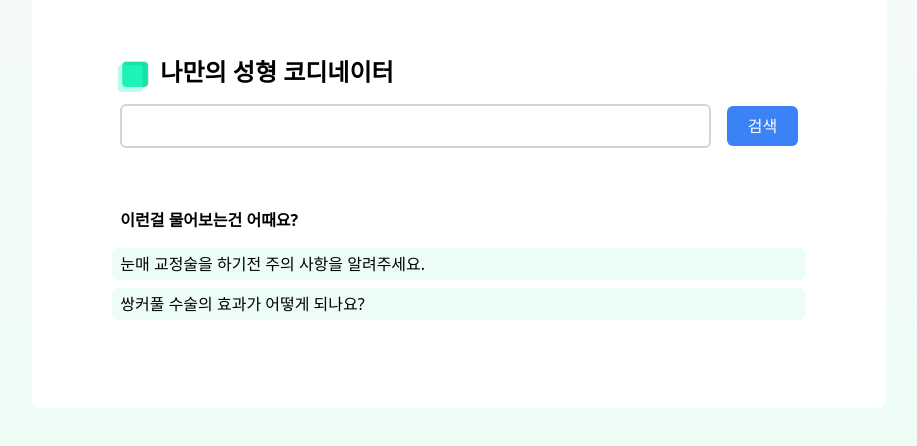
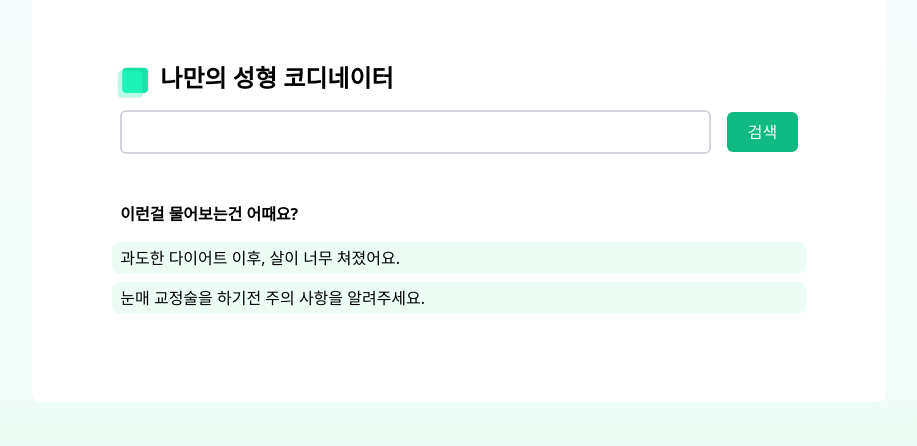
Before and after one commit to kojunseo/wanted-cosmetic-frontend, a React (Create React App) app: page / in a window 1280 px wide. Shown: the part 208-654 px from the top of the page, without its empty margins (181-1098 px from the left). Built offline with nearby package versions, Linux system fonts and the light colour scheme.

Commit message:
v.1 finished

```diff
--- a/public/index.html
+++ b/public/index.html
@@ -2,14 +2,14 @@
 <html lang="en">
   <head>
     <meta charset="utf-8" />
-    <link rel="icon" href="%PUBLIC_URL%/favicon.ico" />
+    <link rel="icon" href="%PUBLIC_URL%/favi.ico" />
     <meta name="viewport" content="width=device-width, initial-scale=1" />
     <meta name="theme-color" content="#000000" />
     <meta
       name="description"
-      content="Web site created using create-react-app"
+      content="My Cosmetic AI Coordinator"
     />
-    <link rel="apple-touch-icon" href="%PUBLIC_URL%/logo192.png" />
+    <link rel="apple-touch-icon" href="%PUBLIC_URL%/logo.png" />
     <!--
       manifest.json provides metadata used when your web app is installed on a
       user's mobile device or desktop. See https://developers.google.com/web/fundamentals/web-app-manifest/
@@ -24,7 +24,7 @@
       work correctly both with client-side routing and a non-root public URL.
       Learn how to configure a non-root public URL by running `npm run build`.
     -->
-    <title>React App</title>
+    <title>성형 코디네이터 AI</title>
   </head>
   <body>
     <noscript>You need to enable JavaScript to run this app.</noscript>
--- a/src/App.js
+++ b/src/App.js
@@ -1,4 +1,4 @@
-import React, { useState } from 'react';
+import React, { useState, useEffect } from 'react';
 import './App.css';
 import WantedChatCompletions from './wantedpt';
 import logo from './logo.png';
@@ -9,25 +9,32 @@ function App() {
   const search_keyword_chain = new WantedChatCompletions("f803a97aa734c16ded979d5b176389bf80b7bd2230ee5c49ef94dd6c7df8cae2");
   const document_index_search_chain = new WantedChatCompletions("1cbab7a71f89a0f4a1874c9b0c8abdc829164e44254614b856f8013d0c6d1bc5",);
   const generation_chain = new WantedChatCompletions("47df1957fb5093fc089887263481f3a4ab1551fc1ea5dcbe29ba27c8f3d30241");
+  const related_question_chain = new WantedChatCompletions("571813f290f28d1fefd3964999d91198fc79621d63e7855f8ef8993e72285209");
   const [userQuestion, setUserQuestion] = useState('');
   const [isSearching, setIsSearching] = useState(false);
   const [status, setStatus] = useState('');
+  const [answer, setAnswer] = useState('');
+  const [community, setCommunity] = useState('');
+  const [random1, setRandom1] = useState('');
+  const [random2, setRandom2] = useState('');
+  const [related_question, setRelatedQuestion] = useState('');
 
+
+
+
+  useEffect(() => {
     const randomQuestion = [
       "보톡스 시술의 부작용을 알려주세요.",
       "코의 높이를 올리고 싶어요. 어떤 수술이 적합할까요?",
       "가슴이 너무 작아서 고민이에요.",
       "쌍커풀 수술의 효과가 어떻게 되나요?",
       "눈매 교정술을 하기전 주의 사항을 알려주세요.",
-    "과도한 다이어트 이후, 살이 너무 쳐졌어요."
-  ]
-  var randomIndex1 = Math.floor(Math.random() * randomQuestion.length);
-  if (randomIndex1===0){
-    randomIndex1 = 1;
-  }
-
-  const random1 = randomQuestion[randomIndex1];
-  const random2 = randomQuestion[randomIndex1-1];
+      "과도한 다이어트 이후, 살이 너무 쳐졌어요.",
+    ];
+    var randomIndex1 = Math.floor(Math.random() * (randomQuestion.length-1)) + 1;
+    setRandom1(randomQuestion[randomIndex1]);
+    setRandom2(randomQuestion[randomIndex1-1]);
+  }, []);
 
 
   const handleSearch = async () => {
@@ -35,19 +42,69 @@ function App() {
     document.getElementById('howabout').classList.add('hidden');
     document.getElementById('howabout-title').classList.add('hidden');
     document.getElementById('loading').classList.remove('hidden');
+    document.getElementById('loading-spinner').classList.remove('hidden');
+    document.getElementById('loading-status').classList.add('px-3');
+    document.getElementById('answer').classList.add('hidden');
 
 
-    setStatus('적절한 수술을 찾고 있습니다.');
+    setStatus('관련된 수술을 찾고 있습니다.');
     const keyword = await search_keyword_chain.completions([], {question: userQuestion});
+    if (keyword === "33"){
+      // 질문이 잘못된 경우
+      setStatus("잘못된 질문입니다. 다시 입력해주세요.");
+      document.getElementById('loading-status').classList.remove('px-3');
+      document.getElementById('loading-spinner').classList.add('hidden');
+      document.getElementById('howabout').classList.remove('hidden');
+      document.getElementById('howabout-title').classList.remove('hidden');
+      return;
+    }
+
+    const community = await search_keyword_chain.get_community(keyword);
+    setCommunity(
+      <div>
+        <div onClick={() => window.open(community.links[0], '_blank')} className='hover:bg-emerald-100 active:bg-emerald-200 bg-emerald-50 p-2 rounded-lg my-2'>
+          <p className='text-md font-semibold'>{community.titles[0]}</p>
+          <p className='text-sm pt-1 font-light'>요약내용: {community.result[0]}</p>
+        </div>
+        <div onClick={() => window.open(community.links[1], '_blank')} className='hover:bg-emerald-100 active:bg-emerald-200 bg-emerald-50 p-2 rounded-lg my-2'>
+          <p className='text-md font-semibold'>{community.titles[1]}</p>
+          <p className='text-sm pt-1 font-light'>요약내용: {community.result[1]}</p>
+        </div>
+        <div onClick={() => window.open(community.links[2], '_blank')} className='hover:bg-emerald-100 active:bg-emerald-200 bg-emerald-50 p-2 rounded-lg my-2'>
+          <p className='text-md font-semibold'>{community.titles[2]}</p>
+          <p className='text-sm pt-1 font-light'>요약내용: {community.result[2]}</p>
+        </div>
+
+      </div>
+    )
     const keyword_name = await search_keyword_chain.get_keyword(keyword);
-    // if keyword is fetched than change status
     const document_index = await document_index_search_chain.completions([], {question: userQuestion});
     const context = await document_index_search_chain.get_context(keyword, document_index);
 
-    setStatus(`'${keyword_name}'와 관련된 수술을 찾고 있습니다. 전담 코디네이터가 의견을 작성 중입니다.`);
-    const answer = await generation_chain.completions([], {"question": userQuestion, "context": context})
+    setStatus(`'${keyword_name}'와 관련된 정보를 수집 중 있습니다.`);
+    const coord_answer = await generation_chain.completions([], {"question": userQuestion, "context": context})
+    setStatus(`코디네이터의 '${keyword_name}'에 대한 내용을 정리 중 입니다.`);
+
+    const related_question = await related_question_chain.completions([], {"question": userQuestion, "context": context})
+
     document.getElementById('loading').classList.add('hidden');
-    setStatus(answer);
+    document.getElementById('answer').classList.remove('hidden');
+    setAnswer(<p className='text-md'>{coord_answer}</p>)
+
+
+    const related_question_array = related_question.split('\n');
+    for (let i = 0; i < related_question_array.length; i++){
+      // remove the first 2 characters if it starts with number
+      if (related_question_array[i][0] in ['0', '1', '2', '3']){
+        related_question_array[i] = related_question_array[i].slice(2);
+      }
+    }
+    setRelatedQuestion(
+      <div>
+        <p id="howabout1" className='px-2 bg-emerald-50 border-1 p-1 my-2 rounded-lg hover:bg-emerald-100 active:bg-emerald-200' onClick={() => handleRelatedQuestionClick(related_question_array[0])}>{related_question_array[0]}</p>
+        <p id="howabout2" className='px-2 bg-emerald-50 border-1 p-1 my-2 rounded-lg hover:bg-emerald-100 active:bg-emerald-200' onClick={() => handleRelatedQuestionClick(related_question_array[1])}>{related_question_array[1]}</p>
+      </div>
+    )
   };
 
 
@@ -57,30 +114,53 @@ function App() {
     }
   };
 
+  const handleRelatedQuestionClick = (text) => {
+    document.getElementById('howabout').classList.add('hidden');
+    document.getElementById('howabout-title').classList.add('hidden');
+    // document.getElementById('answer').classList.add('hidden');
+    document.getElementById('loading').classList.add('hidden');
+    setUserQuestion(text);
+  };
+
   const handleHowAboutClick = (text) => {
+    document.getElementById('howabout').classList.remove('hidden');
+    document.getElementById('howabout-title').classList.remove('hidden');
+    // document.getElementById('answer').classList.add('hidden');
+    document.getElementById('loading').classList.add('hidden');
     setUserQuestion(text);
   };
 
   return (
-    <div className='flex flex-col items-center justify-center h-screen bg-gradient-to-b from-slate-50 to-emerald-50'>
+    <div className='flex flex-col items-center justify-center md:h-screen bg-gradient-to-b from-slate-50 to-emerald-50'>
       <div className='w-full md:w-2/3 bg-white rounded-lg p-8 md:p-20'>
         <div className='flex'>
           <img src={logo} alt="logo" className='w-10 h-10'/>
           <h1 className='text-2xl font-bold px-2'>나만의 성형 코디네이터</h1>
         </div>
-
         <div className='flex items-center justify-center'>
-          <input className='p-2 m-2 w-full rounded-md border-2 border-gray-300' type="text" value={userQuestion} onChange={(e) => setUserQuestion(e.target.value)} onKeyPress={handleKeyPress} />
-          <button className='p-2 m-2 w-20 rounded-md bg-blue-500 text-white' onClick={handleSearch}>검색</button>
+          <input className='p-2 m-2 w-full rounded-md border-2 border-gray-300 click:border-emerald-500' type="text" value={userQuestion} onChange={(e) => setUserQuestion(e.target.value)} onKeyPress={handleKeyPress} />
+          <button className='p-2 m-2 w-20 rounded-md bg-emerald-500 text-white' onClick={handleSearch}>검색</button>
         </div>
         <div className='pt-5'>
-          <div className='flex'>
-            <div className='flex my-5 space-x-1 hidden' id='loading'>
+          <div className='pt-3'>
+            <div className='hidden px-2 flex' id='loading'>
+              <div className='flex my-3 space-x-1' id='loading-spinner'>
                 <div className='h-2 w-2 bg-emerald-600 rounded-full animate-bounce [animation-delay:-0.3s]'></div>
                 <div className='h-2 w-2 bg-emerald-600 rounded-full animate-bounce [animation-delay:-0.15s]'></div>
                 <div className='h-2 w-2 bg-emerald-600 rounded-full animate-bounce'></div>
               </div>
-            <p className='px-3 font-semibold text-lg my-3'>{status}</p>
+              <p className='font-semibold text-lg pb-2 px-3' id='loading-status'>{status}</p>
+            </div>
+          </div>
+          <div id='answer' className='m-2 p-4 md:p-10 border-2 border-emerald-500 rounded-lg hidden'>
+            <p className='font-bold text-xl pb-2'>AI 코디네이터가 작성한 의견입니다.</p>
+            {answer}
+            <p className='font-bold text-xl pb-2 pt-7'>다른 사람들의 커뮤니티의 의견을 들어볼까요?</p>
+            {community}
+            <p className='font-bold text-xl pb-2 pt-7'>다음과 같은 질문을 해볼 수 있어요.</p>
+            {related_question}
+          </div>
+
           </div>
           <p className='p-2 font-bold' id='howabout-title' >이런걸 물어보는건 어때요?</p>
           <div className='w-full' id="howabout">
@@ -89,7 +169,6 @@ function App() {
           </div>
         </div>
       </div>
-    </div>
   );
 }
 
--- a/src/wantedpt.js
+++ b/src/wantedpt.js
@@ -2,8 +2,8 @@ import axios  from "axios";
 
 class WantBase {
   constructor() {
-
-    this.apiUrl = "http://59.5.15.36:22006";
+    this.apiUrl = "http://localhost:9000";
+    // this.apiUrl = "http://59.5.15.36:22006";
   }
 }
 
@@ -32,7 +32,6 @@ class WantedChatCompletions extends WantBase {
     const response = await axios.post(
       this.apiUrl+"/keyword", body
     );
-    console.log(response);
     const out = response.data.data;
     return out;
   }
@@ -48,5 +47,17 @@ class WantedChatCompletions extends WantBase {
     const out = response.data.data;
     return out;
   }
+
+  async get_community(index) {
+    const body = {
+      keyword: index
+    };
+
+    const response = await axios.post(
+      this.apiUrl+"/community", body
+    );
+    const out = response.data;
+    return out;
+  }
 }
 export default WantedChatCompletions;
```
Also changed, not shown: 1 other file (tests, documents, lock files or other folders). Lines whose indentation alone changed are shown as unchanged.
